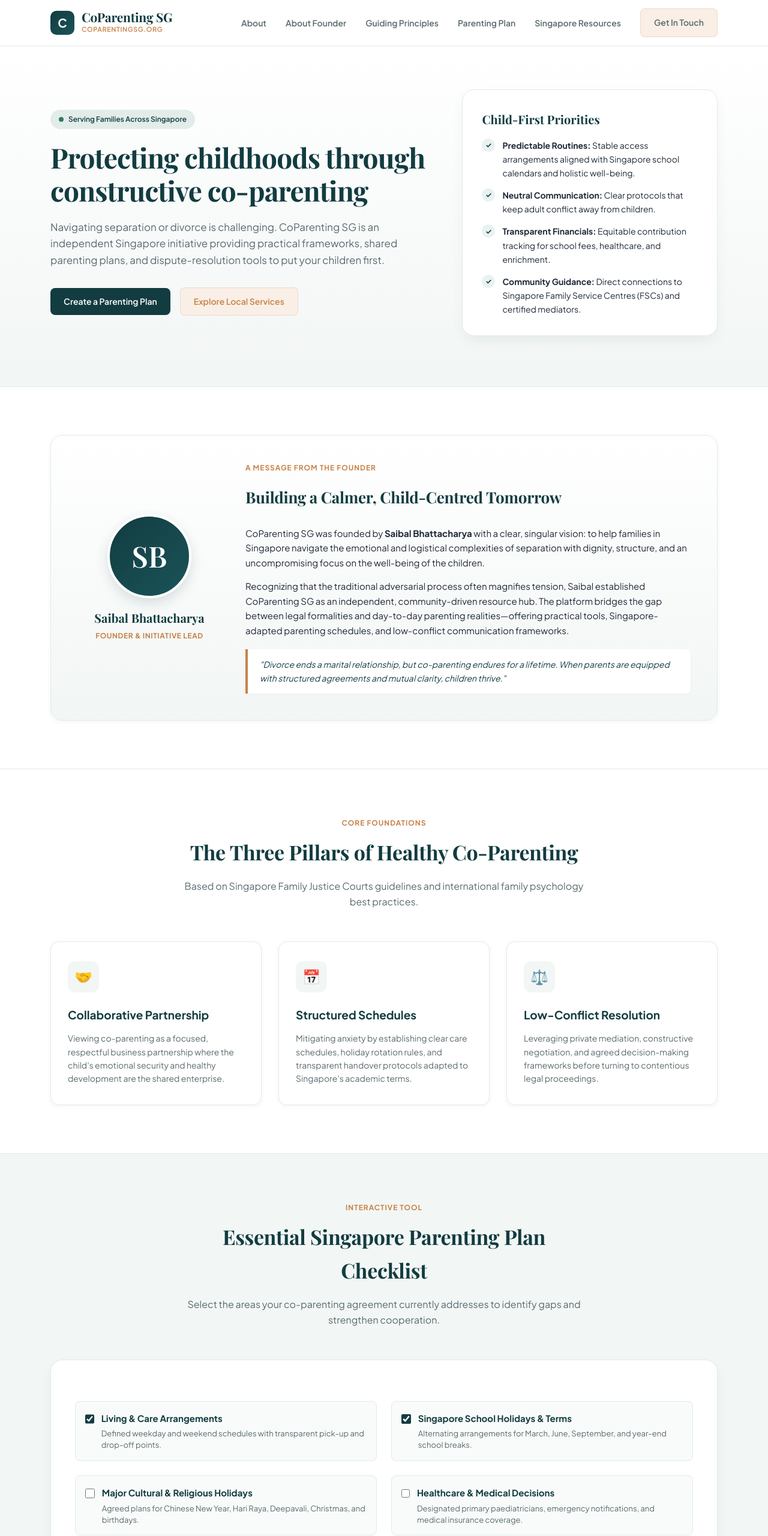
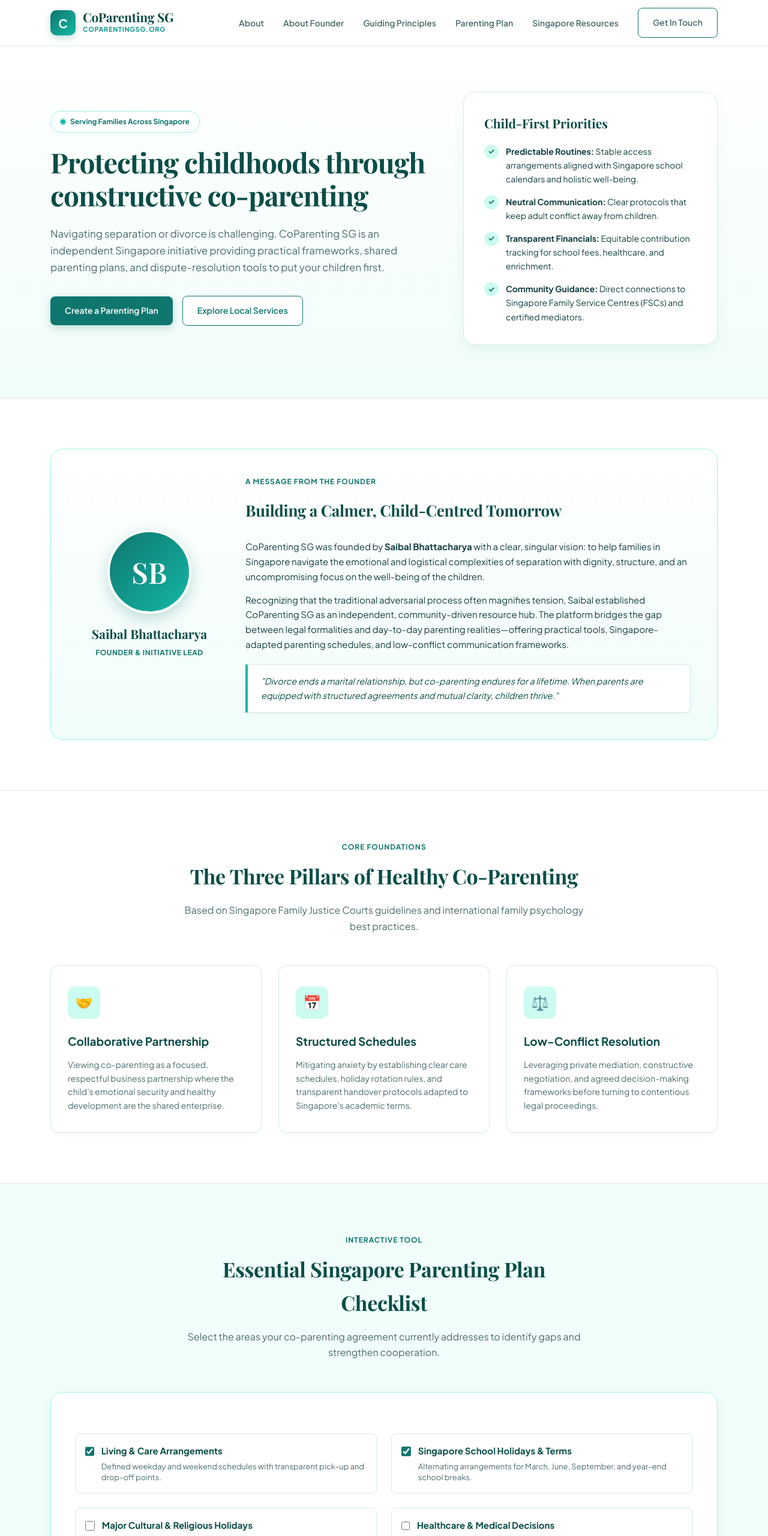
Before and after one commit to saibalbhattacharya-cmyk/coparentingsg.org, a plain HTML site: page index.html in a window 1280 px wide. Shown: the top 2560 px of the page at 60% size. Drawn offline with nearby package versions, Linux system fonts and the light colour scheme; a web font is replaced by a local one.

Commit message:
Add files via upload

```diff
--- a/index.html
+++ b/index.html
@@ -68,21 +68,25 @@
 
   <style>
     :root {
-      --color-primary: #123C40;      /* Deep reassuring pine teal */
-      --color-primary-light: #1A5459;
-      --color-accent: #C78248;       /* Warm ochre / amber */
-      --color-accent-soft: #F9EFE6;
-      --color-bg-sage: #F2F6F5;      /* Calming sage grey */
+      /* Refined Teal and White Palette */
+      --color-primary: #0F766E;           /* Classic Deep Teal */
+      --color-primary-dark: #0A4D48;      /* Deep Ink Teal for Headings */
+      --color-primary-light: #14B8A6;     /* Bright Vibrant Teal */
+      --color-accent-teal: #0D9488;      /* Active Accent Teal */
+      --color-teal-tint: #F0FDFA;        /* Fresh Ice Teal Background */
+      --color-teal-soft: #CCFBF1;        /* Soft Pill / Badge Teal */
+      --color-teal-border: #99F6E4;      /* Crisp Teal Border */
+
       --color-card-bg: #FFFFFF;
-      --color-text-dark: #1F2937;
-      --color-text-muted: #5A6A6E;
-      --color-border: #E1EBE8;
-      --color-green: #2E7D5B;
+      --color-text-dark: #133E42;         /* Deep Teal-Charcoal for high legibility */
+      --color-text-muted: #4B6B6F;        /* Balanced secondary text */
+      --color-border: #D7EAE7;           /* Subtle card outline */
+
       --radius-sm: 8px;
       --radius-md: 14px;
       --radius-lg: 20px;
-      --shadow-sm: 0 2px 8px rgba(18, 60, 64, 0.05);
-      --shadow-md: 0 10px 25px -5px rgba(18, 60, 64, 0.08);
+      --shadow-sm: 0 2px 8px rgba(15, 118, 110, 0.05);
+      --shadow-md: 0 10px 25px -5px rgba(15, 118, 110, 0.09);
       --font-body: 'Plus Jakarta Sans', -apple-system, BlinkMacSystemFont, sans-serif;
       --font-display: 'Playfair Display', Georgia, serif;
     }
@@ -104,11 +108,11 @@
     a {
       color: var(--color-primary);
       text-decoration: none;
-      transition: color 0.2s ease;
+      transition: all 0.2s ease;
     }
 
     a:hover {
-      color: var(--color-accent);
+      color: var(--color-primary-light);
     }
 
     /* Container */
@@ -123,8 +127,8 @@
     header {
       position: sticky;
       top: 0;
-      background: rgba(255, 255, 255, 0.95);
-      backdrop-filter: blur(10px);
+      background: rgba(255, 255, 255, 0.98);
+      backdrop-filter: blur(12px);
       border-bottom: 1px solid var(--color-border);
       z-index: 1000;
     }
@@ -144,8 +148,8 @@
     }
 
     .brand-symbol {
-      width: 40px;
-      height: 40px;
+      width: 42px;
+      height: 42px;
       background: linear-gradient(135deg, var(--color-primary), var(--color-primary-light));
       border-radius: 10px;
       display: flex;
@@ -154,6 +158,7 @@
       color: #FFFFFF;
       font-weight: 700;
       font-size: 20px;
+      box-shadow: 0 4px 12px rgba(15, 118, 110, 0.25);
     }
 
     .brand-text {
@@ -165,16 +170,16 @@
       font-family: var(--font-display);
       font-size: 21px;
       font-weight: 700;
-      color: var(--color-primary);
+      color: var(--color-primary-dark);
       letter-spacing: -0.01em;
       line-height: 1.1;
     }
 
     .brand-tagline {
       font-size: 11px;
-      font-weight: 600;
-      color: var(--color-accent);
-      letter-spacing: 0.05em;
+      font-weight: 700;
+      color: var(--color-accent-teal);
+      letter-spacing: 0.06em;
       text-transform: uppercase;
     }
 
@@ -199,7 +204,7 @@
       display: inline-flex;
       align-items: center;
       justify-content: center;
-      padding: 11px 22px;
+      padding: 12px 24px;
       border-radius: var(--radius-sm);
       font-weight: 600;
       font-size: 14px;
@@ -211,35 +216,39 @@
     .btn-primary {
       background-color: var(--color-primary);
       color: #FFFFFF;
+      box-shadow: 0 4px 14px rgba(15, 118, 110, 0.25);
     }
 
     .btn-primary:hover {
-      background-color: var(--color-primary-light);
+      background-color: var(--color-primary-dark);
       color: #FFFFFF;
       transform: translateY(-1px);
+      box-shadow: 0 6px 18px rgba(15, 118, 110, 0.3);
     }
 
     .btn-secondary {
-      background-color: var(--color-accent-soft);
-      color: var(--color-accent);
-      border: 1px solid rgba(199, 130, 72, 0.2);
+      background-color: #FFFFFF;
+      color: var(--color-primary);
+      border: 1.5px solid var(--color-primary);
     }
 
     .btn-secondary:hover {
-      background-color: #F4E5D8;
+      background-color: var(--color-teal-tint);
+      color: var(--color-primary-dark);
+      transform: translateY(-1px);
     }
 
     /* Hero Section */
     .hero {
-      padding: 72px 0 84px;
-      background: linear-gradient(180deg, #FFFFFF 0%, var(--color-bg-sage) 100%);
+      padding: 76px 0 88px;
+      background: linear-gradient(180deg, #FFFFFF 0%, var(--color-teal-tint) 100%);
       border-bottom: 1px solid var(--color-border);
     }
 
     .hero-grid {
       display: grid;
       grid-template-columns: 1.2fr 0.8fr;
-      gap: 48px;
+      gap: 52px;
       align-items: center;
     }
 
@@ -247,36 +256,39 @@
       display: inline-flex;
       align-items: center;
       gap: 8px;
-      background-color: #E2ECE9;
+      background-color: #FFFFFF;
       color: var(--color-primary);
-      padding: 6px 14px;
+      padding: 7px 16px;
       border-radius: 30px;
       font-size: 12px;
-      font-weight: 600;
-      margin-bottom: 20px;
+      font-weight: 700;
+      margin-bottom: 22px;
+      border: 1px solid var(--color-teal-border);
+      box-shadow: var(--shadow-sm);
     }
 
     .hero-badge span {
       width: 8px;
       height: 8px;
-      background-color: var(--color-green);
+      background-color: var(--color-primary-light);
       border-radius: 50%;
+      box-shadow: 0 0 0 3px rgba(20, 184, 166, 0.2);
     }
 
     .hero-title {
       font-family: var(--font-display);
       font-size: 46px;
       line-height: 1.2;
-      color: var(--color-primary);
-      margin-bottom: 20px;
+      color: var(--color-primary-dark);
+      margin-bottom: 22px;
       letter-spacing: -0.02em;
     }
 
     .hero-subtitle {
       font-size: 17px;
       color: var(--color-text-muted);
-      margin-bottom: 32px;
-      line-height: 1.6;
+      margin-bottom: 34px;
+      line-height: 1.65;
     }
 
     .hero-actions {
@@ -289,23 +301,23 @@
       background-color: var(--color-card-bg);
       border: 1px solid var(--color-border);
       border-radius: var(--radius-lg);
-      padding: 32px;
+      padding: 34px;
       box-shadow: var(--shadow-md);
       position: relative;
     }
 
     .card-heading {
       font-family: var(--font-display);
-      font-size: 20px;
-      color: var(--color-primary);
-      margin-bottom: 16px;
+      font-size: 21px;
+      color: var(--color-primary-dark);
+      margin-bottom: 18px;
     }
 
     .card-list {
       list-style: none;
       display: flex;
       flex-direction: column;
-      gap: 14px;
+      gap: 15px;
     }
 
     .card-list li {
@@ -318,226 +330,16 @@
 
     .card-list-icon {
       flex-shrink: 0;
-      width: 22px;
-      height: 22px;
-      background: #E8F3F1;
+      width: 24px;
+      height: 24px;
+      background: var(--color-teal-soft);
       color: var(--color-primary);
       border-radius: 50%;
       display: flex;
       align-items: center;
       justify-content: center;
-      font-size: 12px;
+      font-size: 13px;
       font-weight: 700;
-    }
-
-    /* Pillars */
-    .section {
-      padding: 80px 0;
-    }
-
-    .section-title-wrap {
-      text-align: center;
-      max-width: 680px;
-      margin: 0 auto 52px;
-    }
-
-    .section-kicker {
-      font-size: 12px;
-      font-weight: 700;
-      text-transform: uppercase;
-      letter-spacing: 0.08em;
-      color: var(--color-accent);
-      margin-bottom: 10px;
-    }
-
-    .section-title {
-      font-family: var(--font-display);
-      font-size: 34px;
-      color: var(--color-primary);
-      margin-bottom: 16px;
-      letter-spacing: -0.01em;
-    }
-
-    .section-subtitle {
-      font-size: 16px;
-      color: var(--color-text-muted);
-    }
-
-    .pillars-grid {
-      display: grid;
-      grid-template-columns: repeat(3, 1fr);
-      gap: 28px;
-    }
-
-    .pillar-card {
-      background-color: var(--color-card-bg);
-      border: 1px solid var(--color-border);
-      border-radius: var(--radius-md);
-      padding: 32px 28px;
-      box-shadow: var(--shadow-sm);
-      transition: transform 0.2s ease, box-shadow 0.2s ease;
-    }
-
-    .pillar-card:hover {
-      transform: translateY(-4px);
-      box-shadow: var(--shadow-md);
-    }
-
-    .pillar-icon {
-      width: 52px;
-      height: 52px;
-      border-radius: 12px;
-      background-color: var(--color-bg-sage);
-      color: var(--color-primary);
-      display: flex;
-      align-items: center;
-      justify-content: center;
-      font-size: 24px;
-      margin-bottom: 22px;
-    }
-
-    .pillar-title {
-      font-size: 19px;
-      font-weight: 700;
-      color: var(--color-primary);
-      margin-bottom: 12px;
-    }
-
-    .pillar-desc {
-      font-size: 14px;
-      color: var(--color-text-muted);
-      line-height: 1.6;
-    }
-
-    /* Interactive Parenting Plan Tool */
-    .tool-section {
-      background-color: var(--color-bg-sage);
-      border-top: 1px solid var(--color-border);
-      border-bottom: 1px solid var(--color-border);
-    }
-
-    .interactive-card {
-      background-color: #FFFFFF;
-      border-radius: var(--radius-lg);
-      border: 1px solid var(--color-border);
-      padding: 40px;
-      box-shadow: var(--shadow-md);
-    }
-
-    .checklist-grid {
-      display: grid;
-      grid-template-columns: 1fr 1fr;
-      gap: 24px;
-      margin: 28px 0;
-    }
-
-    .check-item {
-      display: flex;
-      align-items: flex-start;
-      gap: 12px;
-      padding: 16px;
-      background-color: #F8FBFA;
-      border: 1px solid var(--color-border);
-      border-radius: var(--radius-sm);
-      cursor: pointer;
-      user-select: none;
-      transition: background-color 0.2s ease;
-    }
-
-    .check-item:hover {
-      background-color: #EFF7F5;
-    }
-
-    .check-item input[type="checkbox"] {
-      margin-top: 4px;
-      width: 18px;
-      height: 18px;
-      accent-color: var(--color-primary);
-      cursor: pointer;
-    }
-
-    .check-text h4 {
-      font-size: 15px;
-      color: var(--color-primary);
-      margin-bottom: 4px;
-    }
-
-    .check-text p {
-      font-size: 13px;
-      color: var(--color-text-muted);
-      line-height: 1.45;
-    }
-
-    .tool-results-bar {
-      display: flex;
-      align-items: center;
-      justify-content: space-between;
-      padding: 20px 24px;
-      background-color: var(--color-primary);
-      color: #FFFFFF;
-      border-radius: var(--radius-sm);
-      margin-top: 24px;
-    }
-
-    .tool-results-text h5 {
-      font-size: 15px;
-      font-weight: 600;
-    }
-
-    .tool-results-text p {
-      font-size: 13px;
-      opacity: 0.85;
-    }
-
-    /* Singapore Resources Grid */
-    .resource-grid {
-      display: grid;
-      grid-template-columns: repeat(2, 1fr);
-      gap: 24px;
-    }
-
-    .resource-card {
-      border: 1px solid var(--color-border);
-      border-radius: var(--radius-md);
-      padding: 26px;
-      background-color: #FFFFFF;
-      display: flex;
-      flex-direction: column;
-      justify-content: space-between;
-    }
-
-    .resource-tag {
-      align-self: flex-start;
-      background-color: var(--color-accent-soft);
-      color: var(--color-accent);
-      padding: 4px 10px;
-      border-radius: 4px;
-      font-size: 11px;
-      font-weight: 700;
-      text-transform: uppercase;
-      margin-bottom: 12px;
-    }
-
-    .resource-title {
-      font-size: 18px;
-      font-weight: 700;
-      color: var(--color-primary);
-      margin-bottom: 8px;
-    }
-
-    .resource-desc {
-      font-size: 14px;
-      color: var(--color-text-muted);
-      margin-bottom: 18px;
-    }
-
-    .resource-link {
-      font-size: 13px;
-      font-weight: 600;
-      color: var(--color-primary);
-      display: inline-flex;
-      align-items: center;
-      gap: 6px;
     }
 
     /* Founder Section */
@@ -547,8 +349,8 @@
     }
 
     .founder-card {
-      background: linear-gradient(180deg, #FFFFFF 0%, var(--color-bg-sage) 100%);
-      border: 1px solid var(--color-border);
+      background: linear-gradient(180deg, #FFFFFF 0%, var(--color-teal-tint) 100%);
+      border: 1px solid var(--color-teal-border);
       border-radius: var(--radius-lg);
       padding: 44px;
       display: grid;
@@ -577,15 +379,15 @@
       align-items: center;
       justify-content: center;
       margin-bottom: 16px;
-      box-shadow: 0 8px 20px rgba(18, 60, 64, 0.15);
+      box-shadow: 0 8px 24px rgba(15, 118, 110, 0.25);
       border: 4px solid #FFFFFF;
     }
 
     .founder-name {
       font-family: var(--font-display);
-      font-size: 20px;
+      font-size: 21px;
       font-weight: 700;
-      color: var(--color-primary);
+      color: var(--color-primary-dark);
       margin-bottom: 4px;
     }
 
@@ -594,7 +396,7 @@
       font-weight: 700;
       text-transform: uppercase;
       letter-spacing: 0.05em;
-      color: var(--color-accent);
+      color: var(--color-primary);
     }
 
     .founder-bio {
@@ -610,15 +412,245 @@
     }
 
     .founder-quote {
-      padding: 14px 20px;
+      padding: 16px 22px;
       background-color: #FFFFFF;
-      border-left: 4px solid var(--color-accent);
+      border-left: 4px solid var(--color-primary-light);
       border-radius: 0 var(--radius-sm) var(--radius-sm) 0;
       font-style: italic;
+      color: var(--color-primary-dark);
+      font-size: 14.5px;
+      margin-top: 6px;
+      border-top: 1px solid var(--color-border);
+      border-right: 1px solid var(--color-border);
+      border-bottom: 1px solid var(--color-border);
+      box-shadow: var(--shadow-sm);
+    }
+
+    /* Pillars */
+    .section {
+      padding: 84px 0;
+    }
+
+    .section-title-wrap {
+      text-align: center;
+      max-width: 680px;
+      margin: 0 auto 52px;
+    }
+
+    .section-kicker {
+      font-size: 12px;
+      font-weight: 700;
+      text-transform: uppercase;
+      letter-spacing: 0.08em;
       color: var(--color-primary);
+      margin-bottom: 10px;
+    }
+
+    .section-title {
+      font-family: var(--font-display);
+      font-size: 34px;
+      color: var(--color-primary-dark);
+      margin-bottom: 16px;
+      letter-spacing: -0.01em;
+    }
+
+    .section-subtitle {
+      font-size: 16px;
+      color: var(--color-text-muted);
+    }
+
+    .pillars-grid {
+      display: grid;
+      grid-template-columns: repeat(3, 1fr);
+      gap: 28px;
+    }
+
+    .pillar-card {
+      background-color: var(--color-card-bg);
+      border: 1px solid var(--color-border);
+      border-radius: var(--radius-md);
+      padding: 34px 28px;
+      box-shadow: var(--shadow-sm);
+      transition: transform 0.2s ease, box-shadow 0.2s ease, border-color 0.2s ease;
+    }
+
+    .pillar-card:hover {
+      transform: translateY(-4px);
+      box-shadow: var(--shadow-md);
+      border-color: var(--color-primary-light);
+    }
+
+    .pillar-icon {
+      width: 54px;
+      height: 54px;
+      border-radius: 12px;
+      background-color: var(--color-teal-soft);
+      color: var(--color-primary);
+      display: flex;
+      align-items: center;
+      justify-content: center;
+      font-size: 24px;
+      margin-bottom: 22px;
+    }
+
+    .pillar-title {
+      font-size: 19px;
+      font-weight: 700;
+      color: var(--color-primary-dark);
+      margin-bottom: 12px;
+    }
+
+    .pillar-desc {
       font-size: 14px;
+      color: var(--color-text-muted);
+      line-height: 1.6;
+    }
+
+    /* Interactive Parenting Plan Tool */
+    .tool-section {
+      background-color: var(--color-teal-tint);
+      border-top: 1px solid var(--color-border);
+      border-bottom: 1px solid var(--color-border);
+    }
+
+    .interactive-card {
+      background-color: #FFFFFF;
+      border-radius: var(--radius-lg);
+      border: 1px solid var(--color-teal-border);
+      padding: 40px;
+      box-shadow: var(--shadow-md);
+    }
+
+    .checklist-grid {
+      display: grid;
+      grid-template-columns: 1fr 1fr;
+      gap: 24px;
+      margin: 28px 0;
+    }
+
+    .check-item {
+      display: flex;
+      align-items: flex-start;
+      gap: 12px;
+      padding: 16px;
+      background-color: #FFFFFF;
+      border: 1px solid var(--color-border);
+      border-radius: var(--radius-sm);
+      cursor: pointer;
+      user-select: none;
+      transition: all 0.2s ease;
+    }
+
+    .check-item:hover {
+      background-color: var(--color-teal-tint);
+      border-color: var(--color-teal-border);
+    }
+
+    .check-item input[type="checkbox"] {
       margin-top: 4px;
-      box-shadow: 0 2px 6px rgba(0,0,0,0.03);
+      width: 18px;
+      height: 18px;
+      accent-color: var(--color-primary);
+      cursor: pointer;
+    }
+
+    .check-text h4 {
+      font-size: 15px;
+      color: var(--color-primary-dark);
+      margin-bottom: 4px;
+    }
+
+    .check-text p {
+      font-size: 13px;
+      color: var(--color-text-muted);
+      line-height: 1.45;
+    }
+
+    .tool-results-bar {
+      display: flex;
+      align-items: center;
+      justify-content: space-between;
+      padding: 22px 28px;
+      background: linear-gradient(135deg, var(--color-primary-dark) 0%, var(--color-primary) 100%);
+      color: #FFFFFF;
+      border-radius: var(--radius-sm);
+      margin-top: 24px;
+      box-shadow: 0 4px 16px rgba(15, 118, 110, 0.2);
+    }
+
+    .tool-results-text h5 {
+      font-size: 15px;
+      font-weight: 600;
+    }
+
+    .tool-results-text p {
+      font-size: 13px;
+      color: #CCFBF1;
+    }
+
+    /* Singapore Resources Grid */
+    .resource-grid {
+      display: grid;
+      grid-template-columns: repeat(2, 1fr);
+      gap: 24px;
+    }
+
+    .resource-card {
+      border: 1px solid var(--color-border);
+      border-radius: var(--radius-md);
+      padding: 28px;
+      background-color: #FFFFFF;
+      display: flex;
+      flex-direction: column;
+      justify-content: space-between;
+      box-shadow: var(--shadow-sm);
+      transition: all 0.2s ease;
+    }
+
+    .resource-card:hover {
+      border-color: var(--color-primary-light);
+      box-shadow: var(--shadow-md);
+      transform: translateY(-2px);
+    }
+
+    .resource-tag {
+      align-self: flex-start;
+      background-color: var(--color-teal-soft);
+      color: var(--color-primary-dark);
+      padding: 5px 12px;
+      border-radius: 4px;
+      font-size: 11px;
+      font-weight: 700;
+      text-transform: uppercase;
+      letter-spacing: 0.04em;
+      margin-bottom: 14px;
+      border: 1px solid var(--color-teal-border);
+    }
+
+    .resource-title {
+      font-size: 18px;
+      font-weight: 700;
+      color: var(--color-primary-dark);
+      margin-bottom: 8px;
+    }
+
+    .resource-desc {
+      font-size: 14px;
+      color: var(--color-text-muted);
+      margin-bottom: 18px;
+    }
+
+    .resource-link {
+      font-size: 13px;
+      font-weight: 700;
+      color: var(--color-primary);
+      display: inline-flex;
+      align-items: center;
+      gap: 6px;
+    }
+
+    .resource-link:hover {
+      color: var(--color-primary-light);
     }
 
     /* Contact & Form Section */
@@ -627,13 +659,14 @@
     }
 
     .contact-box {
-      background: linear-gradient(135deg, var(--color-primary) 0%, #16464B 100%);
+      background: linear-gradient(135deg, var(--color-primary-dark) 0%, var(--color-primary) 65%, #0D9488 100%);
       color: #FFFFFF;
       border-radius: var(--radius-lg);
       padding: 48px;
       display: grid;
       grid-template-columns: 1fr 1.1fr;
       gap: 44px;
+      box-shadow: 0 12px 30px rgba(15, 118, 110, 0.25);
     }
 
     .contact-info h3 {
@@ -641,11 +674,12 @@
       font-size: 32px;
       margin-bottom: 16px;
       line-height: 1.25;
+      color: #FFFFFF;
     }
 
     .contact-info p {
       font-size: 15px;
-      opacity: 0.9;
+      color: #E6FFFA;
       margin-bottom: 24px;
       line-height: 1.6;
     }
@@ -671,29 +705,31 @@
     .form-control {
       padding: 12px 14px;
       border-radius: var(--radius-sm);
-      border: 1px solid rgba(255, 255, 255, 0.25);
-      background: rgba(255, 255, 255, 0.1);
+      border: 1px solid rgba(255, 255, 255, 0.3);
+      background: rgba(255, 255, 255, 0.12);
       color: #FFFFFF;
       font-family: var(--font-body);
       font-size: 14px;
       outline: none;
+      transition: all 0.2s ease;
     }
 
     .form-control::placeholder {
-      color: rgba(255, 255, 255, 0.55);
+      color: rgba(255, 255, 255, 0.65);
     }
 
     .form-control:focus {
-      background: rgba(255, 255, 255, 0.18);
+      background: rgba(255, 255, 255, 0.22);
       border-color: #FFFFFF;
     }
 
     /* Footer */
     footer {
-      background-color: #0B2426;
+      background-color: #073539;
       color: #FFFFFF;
       padding: 64px 0 32px;
       font-size: 14px;
+      border-top: 1px solid rgba(255, 255, 255, 0.08);
     }
 
     .footer-grid {
@@ -704,12 +740,12 @@
     }
 
     .footer-col h4 {
-      font-size: 14px;
+      font-size: 13px;
       font-weight: 700;
       text-transform: uppercase;
-      letter-spacing: 0.05em;
+      letter-spacing: 0.06em;
       margin-bottom: 18px;
-      color: #A3D4CC;
+      color: #99F6E4;
     }
 
     .footer-col ul {
@@ -720,7 +756,7 @@
     }
 
     .footer-col a {
-      color: #CADCD9;
+      color: #CCFBF1;
       font-size: 13px;
     }
 
@@ -733,8 +769,9 @@
       padding-top: 24px;
       display: flex;
       justify-content: space-between;
-      color: #8CAAA5;
+      color: #99F6E4;
       font-size: 12px;
+      opacity: 0.85;
     }
 
     /* Responsive */
@@ -946,7 +983,7 @@
             <h5 id="progress-heading">Checklist Progress: 2 of 6 Items Completed</h5>
             <p id="progress-sub">Complete all items to create a comprehensive, low-conflict agreement.</p>
           </div>
-          <button class="btn btn-secondary" onclick="exportPlan()">Download Summary</button>
+          <button class="btn btn-secondary" onclick="exportPlan()" style="border-color:#FFFFFF; color:#FFFFFF; background:transparent;">Download Summary</button>
         </div>
       </div>
     </div>
@@ -1040,10 +1077,10 @@
             <textarea id="message" rows="4" class="form-control" placeholder="Tell us about your parenting plan needs or questions..." required></textarea>
           </div>
 
-          <button type="submit" class="btn btn-secondary" style="background:#FFFFFF; color:var(--color-primary); border:none; margin-top:8px;">
+          <button type="submit" class="btn btn-secondary" style="background:#FFFFFF; color:var(--color-primary-dark); font-weight:700; border:none; margin-top:8px;">
             Send Confidential Inquiry
           </button>
-          <div id="form-feedback" style="display:none; color:#C2EDE7; font-size:13px; margin-top:6px;">
+          <div id="form-feedback" style="display:none; color:#CCFBF1; font-size:13px; margin-top:6px;">
             Thank you. Your message has been received securely. We will be in touch shortly.
           </div>
         </form>
@@ -1057,7 +1094,7 @@
       <div class="footer-grid">
         <div>
           <div class="brand-title" style="color:#FFFFFF; margin-bottom:12px;">CoParenting SG</div>
-          <p style="color:#CADCD9; line-height:1.6; max-width:380px;">
+          <p style="color:#CCFBF1; line-height:1.6; max-width:380px; opacity:0.9;">
             Dedicated to promoting constructive, child-centred co-parenting relationships across Singapore. Serving families with empathy, clarity, and practical guidance.
           </p>
         </div>
@@ -1066,6 +1103,7 @@
           <h4>Navigation</h4>
           <ul>
             <li><a href="#about">About the Initiative</a></li>
+            <li><a href="#founder">About Founder</a></li>
             <li><a href="#pillars">Guiding Principles</a></li>
             <li><a href="#planner">Parenting Plan Checklist</a></li>
             <li><a href="#resources">Singapore Directory</a></li>
```
